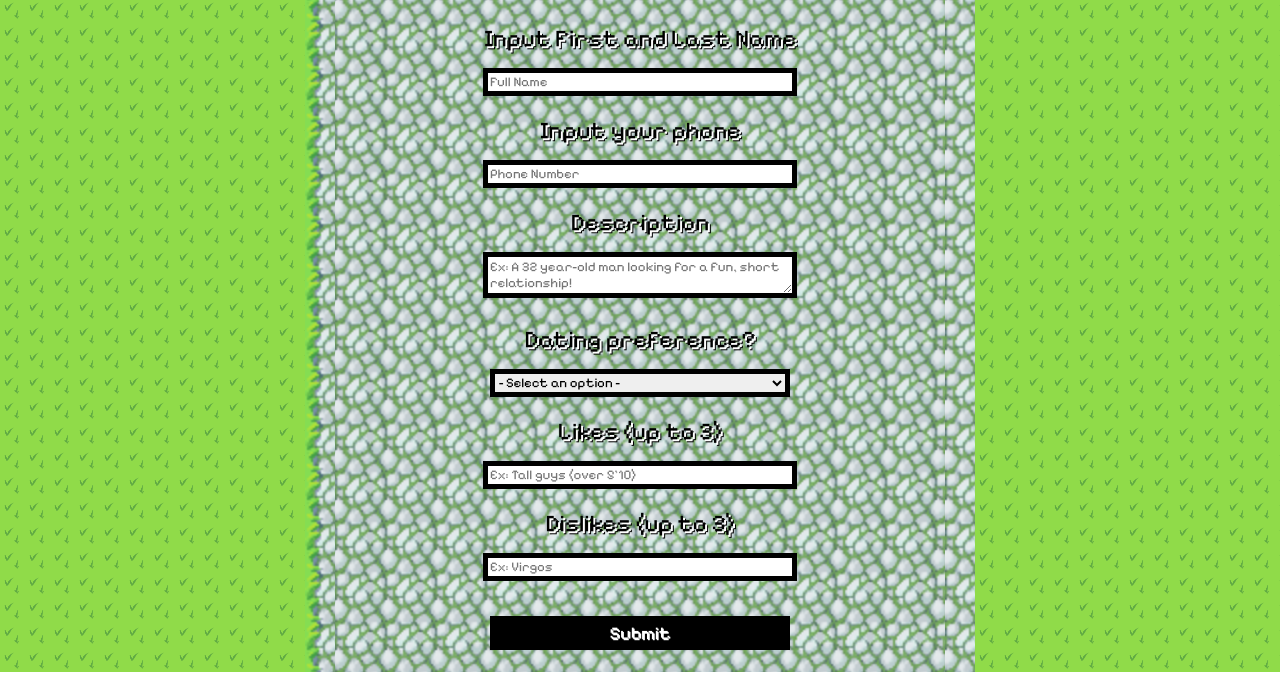
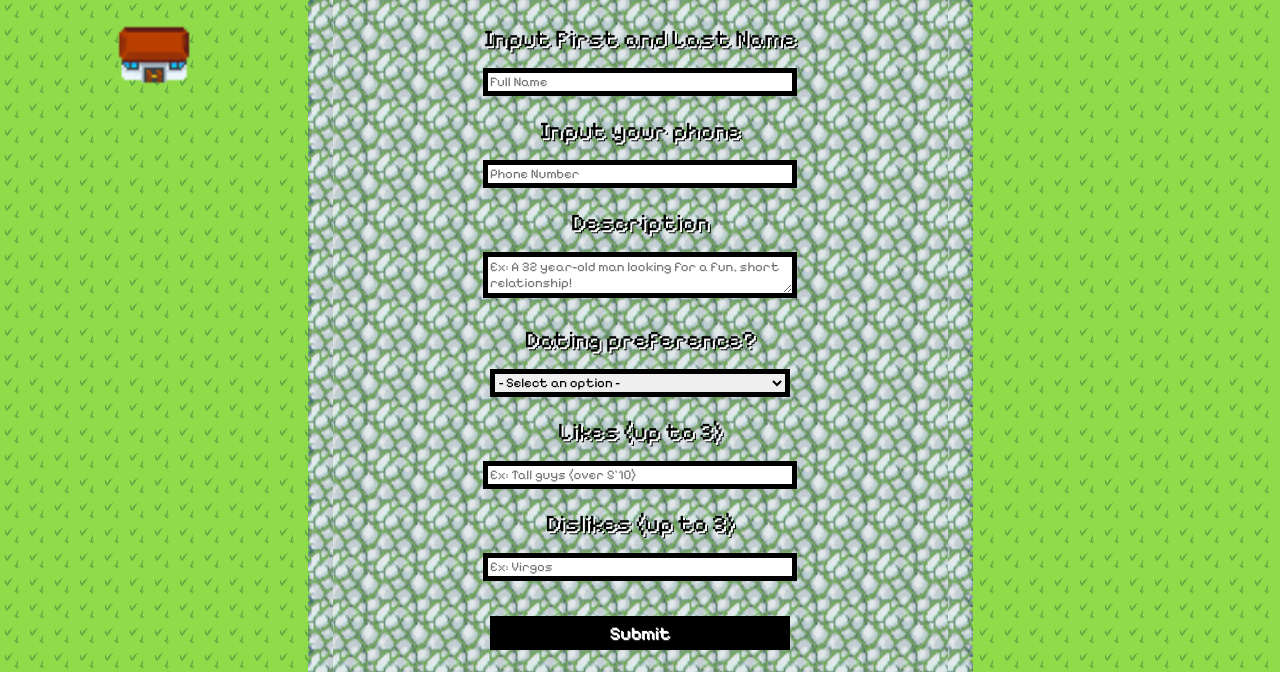
Before and after one commit to Adriana-Sun/HackTAMS24, a plain HTML site: page index.html in a window 1280 px wide. Shown: the part 128-806 px from the top of the page. Drawn offline with Linux system fonts and the light colour scheme.

Commit message:
Fixed tile patterning

```diff
--- a/index.html
+++ b/index.html
@@ -62,7 +62,7 @@
                 height: 100vh;
                 z-index: 0;
                 display: grid;
-                grid-template-columns: 1fr 30px 2fr 30px 1fr;
+                grid-template-columns: 1fr 25px 2fr 25px 1fr;
                 background: fixed;
                 background-color: rgb(116, 211, 116);
                 background-image: url("tileGrass.png");
@@ -72,12 +72,14 @@
             .tile{
                 background:fixed;
                 background-image: url("tilePath.png");
+                background-position: 50%;
                 background-size: 50px;
             }
 
             .tileLeft{
                 background:fixed;
                 background-image: url("tileGrassPathLeft.png");
+                background-position: 50%;
                 background-size: 50px;
             }
 
@@ -85,6 +87,13 @@
                 background:fixed;
                 background-image: url("tileGrassPathRight.png");
                 background-size: 50px;
+                background-position: 50%;
+            }
+
+            div img{
+                width: 100%;
+                height: auto;
+                max-width: 100px;
             }
         </style>
     </head>
@@ -120,7 +129,9 @@
         </form>
 
         <div class="background">
-            <div></div>
+            <div>
+                <img src="houseRed.png" style="margin-top: 150px;">
+            </div>
             <div class="tileLeft"></div>
             <div class="tile"></div>
             <div class="tileRight"></div>
```
Also changed, not shown: houseRed.png (added).
